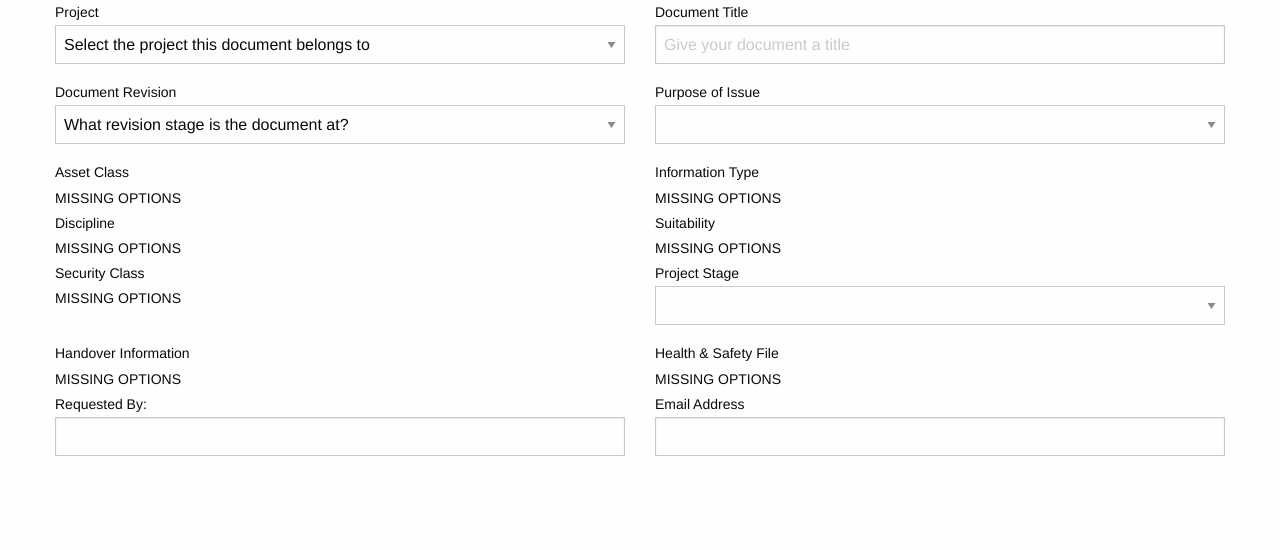
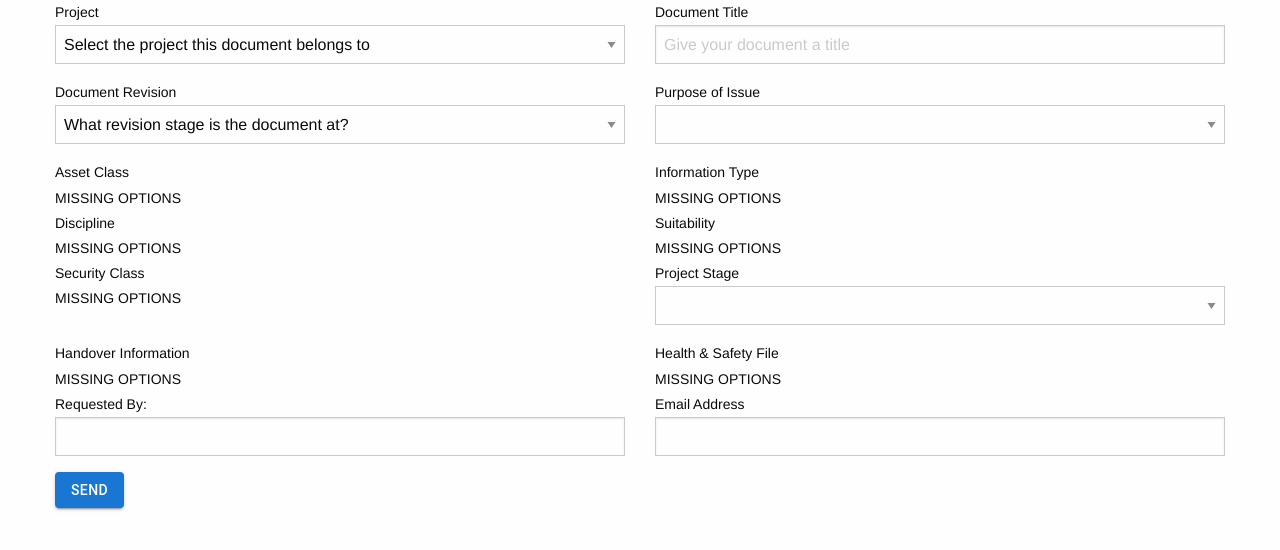
Before and after one commit to Senny10/CapitalDNRF, a React (Create React App) app in the folder document-numbers/: page / in a window 1280 px wide. Shown: the top 550 px of the page. Built offline with nearby package versions, Linux system fonts and the light colour scheme.

Commit message:
button install and creation.

```diff
--- a/document-numbers/package.json
+++ b/document-numbers/package.json
@@ -3,6 +3,9 @@
   "version": "0.1.0",
   "private": true,
   "dependencies": {
+    "@emotion/react": "^11.11.0",
+    "@emotion/styled": "^11.11.0",
+    "@mui/material": "^5.13.0",
     "@testing-library/jest-dom": "^5.16.5",
     "@testing-library/react": "^13.4.0",
     "@testing-library/user-event": "^13.5.0",
--- a/document-numbers/src/Components/Form.tsx
+++ b/document-numbers/src/Components/Form.tsx
@@ -1,5 +1,6 @@
 import React, { ChangeEventHandler } from 'react';
 
+import Button from '@mui/material/Button';
 import Input from './Input';
 
 export interface FormState {
@@ -133,9 +134,13 @@
                     <Input
                         label='Email Address'
                         name='emailAddress'
+                        required
                         value={formState.emailAddress}
                         updateValue={updateFormValue('emailAddress')}
                     />
+                </div>
+                <div>
+                    <Button variant="contained">Send</Button>
                 </div>
             </div>
         </form>
```
Also changed, not shown: 1 other file (tests, documents, lock files or other folders).
